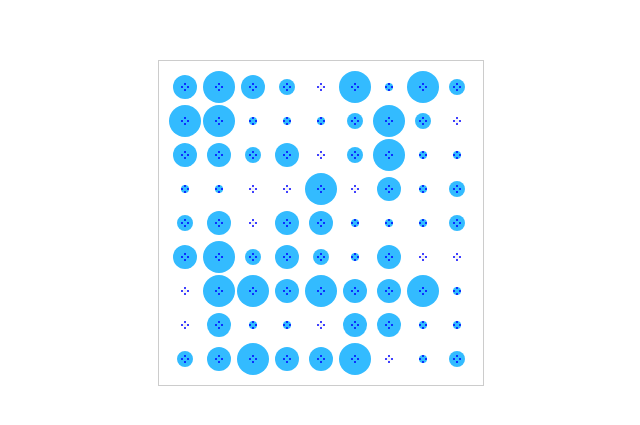
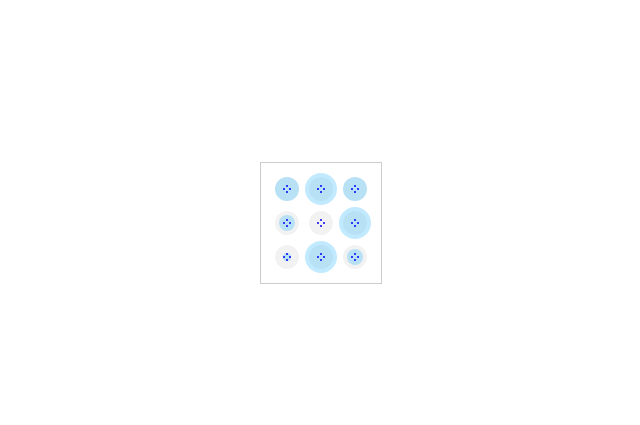
Before and after one commit to FaridSakhyzad/ig, a React (Create React App) app: page / in a window 1280 px wide. Shown: the part 177-602 px from the top of the page, without its empty margins (319-959 px from the left). Built offline with nearby package versions, Linux system fonts and the light colour scheme.

Commit message:
projectile passing process remake | WIP

```diff
--- a/src/Components/Projectile/Projectile.jsx
+++ b/src/Components/Projectile/Projectile.jsx
@@ -1,7 +1,7 @@
 import React, { useEffect, useState, useRef } from 'react';
 
 const PROJECTILE_MOVE_STEP = 1;
-const PROJECTILE_MOVE_DELAY = 25; //ms per pixel
+const PROJECTILE_MOVE_DELAY = 50; //ms per pixel
 
 const Projectile = (props) => {
   const {
@@ -17,12 +17,11 @@ const Projectile = (props) => {
     onImpact,
   } = props;
 
-  const [ projectileState, setProjectileState ] = useState({
-    projectileX: left,
-    projectileY: top,
-    projectileStatus: 'rest',
-  });
+  const [ projectileDistance, setProjectileDistance ] = useState(0);
+  const projectileDistanceRef = useRef(projectileDistance);
+  projectileDistanceRef.current = projectileDistance;
 
+  const [ projectileState, setProjectileState ] = useState('rest');
   const projectileStateRef = useRef(projectileState);
   projectileStateRef.current = projectileState;
 
@@ -32,40 +31,22 @@ const Projectile = (props) => {
   const projectileWidth = parseInt(computedStyle.getPropertyValue('--projectile-hitBox--width'), 10);
   const projectileHeight = parseInt(computedStyle.getPropertyValue('--projectile-hitBox--height'), 10);
 
-  const calculateNewCoords = (coordinateX, coordinateY) => {
-    const theAngle = 90 - angle;
-    const newCoordinateX = PROJECTILE_MOVE_STEP * Math.cos(theAngle * Math.PI / 180);
-    const newCoordinateY = PROJECTILE_MOVE_STEP * Math.sin(theAngle * Math.PI / 180);
-
-    return { coordinateX: coordinateX + newCoordinateX, coordinateY: coordinateY - newCoordinateY }
-  }
-
-  const launchProjectile = (coordinateX, coordinateY, stepsToMake, currentStep = 0 ) => {
-    const { projectileStatus } = projectileState;
-    const { coordinateX: currentX, coordinateY: currentY } = calculateNewCoords(coordinateX, coordinateY)
-
+  const launchProjectile = (stepsToMake, currentStep = 0 ) => {
     if (currentStep >= stepsToMake) {
       console.log('Stopped by Steps Limit', id);
       return;
     }
 
-    if (projectileStatus === 'impact') {
-      console.log('RE Launch Prevented');
-      return;
-    }
+    currentStep += 1;
 
-    currentStep += 1;
+    setProjectileDistance(currentStep);
 
     setTimeout(() => {
       const impactedUnit = projectileDidImpact();
       const outOfField = projectileIsOutOfField();
 
       if (outOfField) {
-        setProjectileState({
-          projectileX: currentX,
-          projectileY: currentY,
-          projectileStatus: 'impact',
-        });
+        setProjectileState('impact');
 
         onOutOfFiled(id);
 
@@ -73,20 +54,18 @@ const Projectile = (props) => {
       }
 
       if (impactedUnit && impactedUnit.value > 0) {
-        setProjectileState({
-          projectileX: currentX,
-          projectileY: currentY,
-          projectileStatus: 'impact',
-        });
+        setProjectileState('impact');
 
         onImpact(id, impactedUnit.id);
 
         return;
       }
 
-      setProjectileState({ projectileX: currentX, projectileY: currentY, projectileStatus: 'inFlight' });
+      if (projectileState !== 'inFlight') {
+        setProjectileState('inFlight');
+      }
 
-      launchProjectile(currentX, currentY, stepsToMake, currentStep);
+      launchProjectile(stepsToMake, currentStep);
     }, PROJECTILE_MOVE_DELAY);
   };
 
@@ -129,18 +108,19 @@ const Projectile = (props) => {
   }
 
   const projectileIsOutOfField = () => {
-    const { projectileX, projectileY } = projectileStateRef.current;
+    const projectilePivotX = left;
+    const projectilePivotY = top;
 
     const { fieldWidth, fieldHeight } = fieldInfo;
 
-    const topLeftX = projectileX - (projectileWidth / 2);
-    const topLeftY = projectileY - (projectileHeight / 2);
+    const topLeftX = projectilePivotX - (projectileWidth / 2);
+    const topLeftY = projectilePivotY - (projectileHeight / 2) - projectileDistanceRef.current;
 
-    const topRightX = projectileX + (projectileWidth / 2);
-    const topRightY = projectileY + (projectileHeight / 2);
+    const topRightX = projectilePivotX + (projectileWidth / 2);
+    const topRightY = projectilePivotY + (projectileHeight / 2) - projectileDistanceRef.current;
 
-    const { nx: topLeftNewX, ny: topLeftNewY } = rotate(projectileX, projectileY, topLeftX, topLeftY, angle * -1);
-    const { nx: topRightNewX, ny: topRightNewY } = rotate(projectileX, projectileY, topRightX, topRightY, angle * -1);
+    const { nx: topLeftNewX, ny: topLeftNewY } = rotate(projectilePivotX, projectilePivotY, topLeftX, topLeftY, angle * -1);
+    const { nx: topRightNewX, ny: topRightNewY } = rotate(projectilePivotX, projectilePivotY, topRightX, topRightY, angle * -1);
 
     const topLeftIsOut = topLeftNewX <= 0 || topLeftNewY <= 0 || topLeftNewX >= fieldWidth || topLeftNewY >= fieldHeight;
     const topRightIsOut = topRightNewX <= 0 || topRightNewY <= 0 || topRightNewX >= fieldWidth || topRightNewY >= fieldHeight;
@@ -149,14 +129,18 @@ const Projectile = (props) => {
   }
 
   const projectileDidImpact = () => {
-    const { projectileX, projectileY } = projectileStateRef.current;
+    const projectilePivotX = left;
+    const projectilePivotY = top;
+
+    const { nx: projectileX, ny: projectileY } =
+      rotate(projectilePivotX, projectilePivotY, projectilePivotX, projectilePivotY - projectileDistanceRef.current, angle * -1);
 
     return unitsMap.find((unitsMapItem) => {
       if (!unitsMapItem || unitsMapItem.id === parentId) {
         return false;
       }
 
-      const { value } = units.find(unit => (unit.id === unitsMapItem.id));
+      const { value } = units[unitsMapItem.index];
 
       if (value === 0) {
         return false;
@@ -183,30 +167,31 @@ const Projectile = (props) => {
   }
 
   useEffect(() => {
-    const { projectileStatus } = projectileState;
+    console.log('\nProjectile Rerender\n\n');
 
-    if (projectileStatus === 'inFlight' || projectileStatus === 'impact') {
+    if (projectileState === 'inFlight' || projectileState === 'impact') {
       return;
     }
 
-    console.log(`Launch Projectile. ID ${id}. Status ${projectileStatus}`);
-    launchProjectile(left, top, 600);
+    console.log(`Launch Projectile. ID ${id}. Status ${projectileState}`, '\n\n');
+    launchProjectile(200);
   });
-
-  const { projectileX, projectileY, projectileStatus } = projectileState;
 
   return (
     <div className="projectile"
       id={id}
-      style={{ top: `${projectileY}px`, left: `${projectileX}px`, transform: `rotate(${angle}deg)` }}
-      data-status={projectileStatus}
+      style={{
+        top,
+        left,
+        transform: `rotate(${angle}deg) translateY(${-1 * projectileDistance}px)`
+      }}
     >
       <div className="projectile-hitBox" />
-      {projectileStatus === 'inFlight' && (
+      {projectileState === 'inFlight' && (
         <div className="projectile-image" />
       )}
 
-      {projectileStatus === 'impact' && (
+      {projectileState === 'impact' && (
         <div className="projectile-explosion" />
       )}
     </div>
--- a/src/Components/Projectile/Projectile.scss
+++ b/src/Components/Projectile/Projectile.scss
@@ -25,6 +25,7 @@
   width: var(--projectile-hitBox--width);
   height: var(--projectile-hitBox--height);
   min-height: var(--projectile-hitBox--height);
+  background: rgba(71, 51, 255, 0);
 }
 
 .projectile-image {
--- a/src/Components/Unit/Unit.jsx
+++ b/src/Components/Unit/Unit.jsx
@@ -1,8 +1,8 @@
 import React from 'react';
 
-const Unit = ({ turrets, value, id, onClickHandler }) => {
+const Unit = ({ turrets, value, id, idx, onClickHandler }) => {
   return (
-    <div className="unit-pivot" id={id}>
+    <div className="unit-pivot" id={id} data-index={idx}>
       <div className="unit" onClick={(e) => onClickHandler(e, id)}>
         <div className="unit-hitBox" />
         <div className="unit-image" style={{ '--unit-image--radius': `${value * 25 / 2}%` }} />
--- a/src/Components/Unit/Unit.scss
+++ b/src/Components/Unit/Unit.scss
@@ -1,6 +1,6 @@
 :root {
   --unit-width: 32px;
-  --unit-hitBox--radius: 2px;
+  --unit-hitBox--radius: 12px;
 }
 
 .unit-pivot {
@@ -48,6 +48,7 @@
   height: calc(var(--unit-image--radius, 0px) * 2);
   border-radius: 50%;
   transition: all 0.1s ease-out;
+  opacity: 0.3;
 }
 
 .turret {
--- a/src/Playground/index.jsx
+++ b/src/Playground/index.jsx
@@ -4,8 +4,8 @@ import Unit from '../Components/Unit/Unit';
 
 const UNIT_MIN_VALUE = 0;
 const UNIT_MAX_VALUE = 4;
-const MAP_WIDTH = 9;
-const MAP_HEIGHT = 9;
+const MAP_WIDTH = 3;
+const MAP_HEIGHT = 3;
 
 const MOCK_UNITS = ((m, n) => {
   const result = [];
@@ -50,8 +50,11 @@ const Playground = () => {
 
   const generateUnitsMap = (fieldTop, fieldLeft) => {
     return [ ...document.querySelectorAll('.unit-pivot') ].map(unit => {
-      const { id } = unit;
+      const { id, dataset } = unit;
+      const { index } = dataset;
+
       const { top, left } = unit.getBoundingClientRect();
+
       const turretsData = [];
 
       const { turrets, value } = units.find(unit => (unit.id === id));
@@ -73,6 +76,7 @@ const Playground = () => {
 
       return {
         id: unit.id,
+        index: parseInt(index, 10),
         value,
         top: top - fieldTop,
         left: left - fieldLeft,
@@ -159,6 +163,8 @@ const Playground = () => {
   useEffect(() => {
     document.documentElement.style.setProperty('--map-width', MAP_WIDTH);
     document.documentElement.style.setProperty('--map-height', MAP_HEIGHT);
+
+    console.log('projectiles', projectiles);
   })
 
   return (
@@ -183,10 +189,11 @@ const Playground = () => {
         </div>
       )}
       <div className="unitLayer">
-        {units.map(({ turrets, value, id }) => (
+        {units.map(({ turrets, value, id }, index) => (
           <Unit
             key={id}
             id={id}
+            idx={index}
             turrets={turrets}
             onClickHandler={onClick}
             value={value}
```
